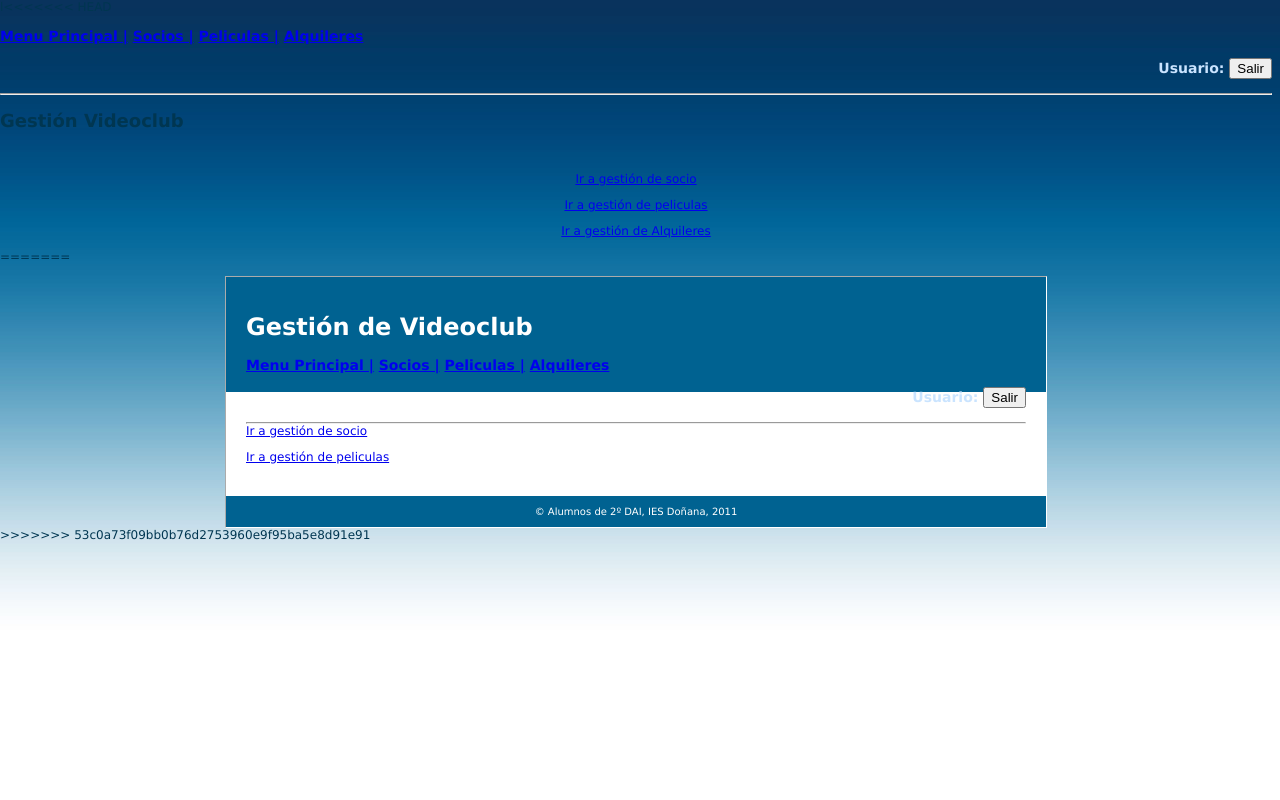
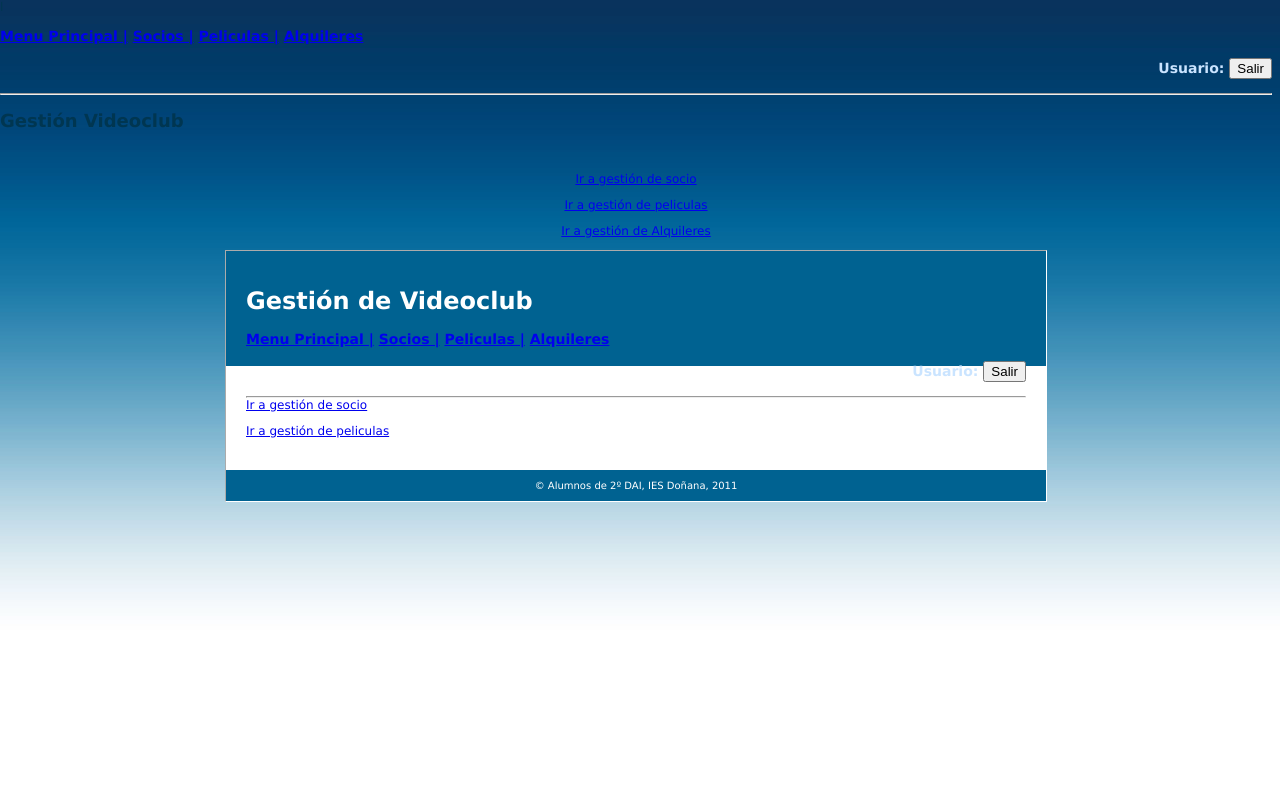
Before and after one commit to ricpelo/videoclub, a CodeIgniter app: page /videoclub/index.php/principales/index in a window 1280 px wide. Run offline with CodeIgniter, Linux system fonts and the light colour scheme.

Commit message:
actualizacion2

```diff
--- a/application/views/principal.php
+++ b/application/views/principal.php
@@ -1,4 +1,3 @@
-<<<<<<< HEAD
 <!DOCTYPE HTML PUBLIC "-//W3C//DTD HTML 4.01//EN" "http://www.w3.org/TR/html4/strict.dtd">
 <html>
   <head>
@@ -21,7 +20,6 @@
 
   </body>
 </html>
-=======
 <!DOCTYPE HTML PUBLIC "-//W3C//DTD HTML 4.01//EN" "http://www.w3.org/TR/html4/strict.dtd">
 <html>
   <head>
@@ -43,4 +41,3 @@
   </div>
   </body>
 </html>
->>>>>>> 53c0a73f09bb0b76d2753960e9f95ba5e8d91e91
```
